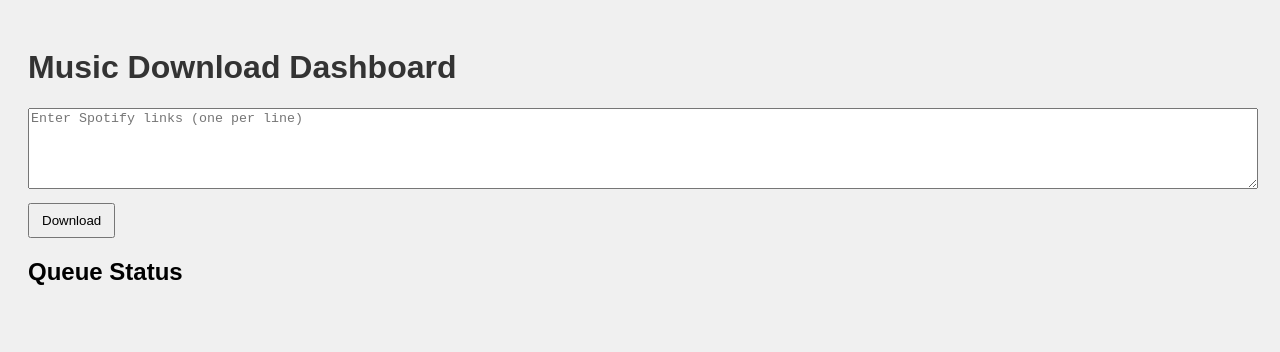
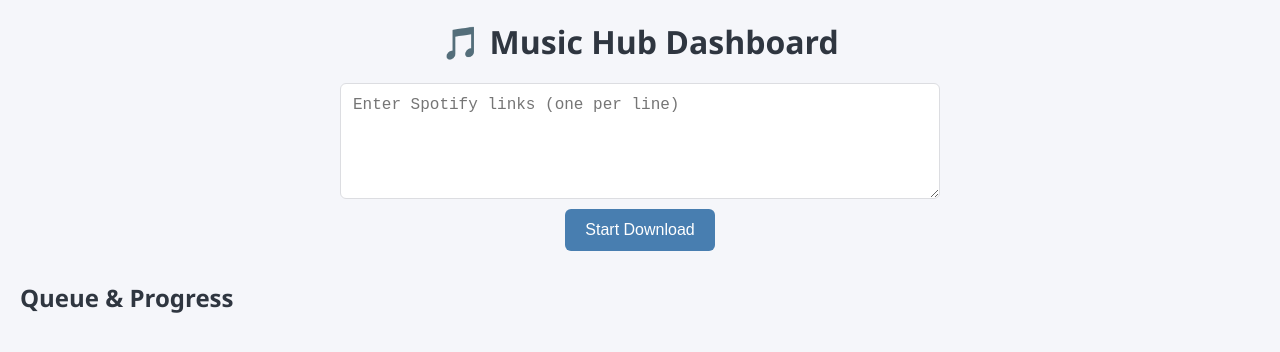
Before and after one commit to XGDegi/music-hub, a website: page public/index.html in a window 1280 px wide. Drawn offline with Linux system fonts and the light colour scheme.

Commit message:
Update index.html

```diff
--- a/public/index.html
+++ b/public/index.html
@@ -1,27 +1,44 @@
 <!DOCTYPE html>
-<html>
+<html lang="en">
 <head>
+  <meta charset="UTF-8">
   <title>Music Hub Dashboard</title>
+  <meta name="viewport" content="width=device-width, initial-scale=1.0">
   <style>
-    body { font-family: Arial, sans-serif; padding: 20px; background: #f0f0f0; }
-    h1 { color: #333; }
-    textarea { width: 100%; margin-bottom: 10px; }
-    button { padding: 8px 12px; }
-    ul { list-style: none; padding-left: 0; }
-    li { margin-bottom: 6px; background: #fff; padding: 6px 10px; border-radius: 4px; }
+    * { box-sizing: border-box; margin: 0; padding: 0; }
+    body { font-family: 'Segoe UI', Tahoma, Geneva, Verdana, sans-serif; background: #f5f6fa; color: #333; padding: 20px; }
+
+    h1 { text-align: center; margin-bottom: 20px; color: #2f3640; }
+    h2 { margin-top: 30px; margin-bottom: 10px; color: #2f3640; }
+
+    form { display: flex; flex-direction: column; align-items: center; margin-bottom: 30px; }
+    textarea { width: 90%; max-width: 600px; padding: 12px; border-radius: 6px; border: 1px solid #dcdde1; font-size: 16px; resize: vertical; }
+    button { margin-top: 10px; padding: 12px 20px; background: #487eb0; color: white; border: none; border-radius: 6px; font-size: 16px; cursor: pointer; transition: background 0.2s; }
+    button:hover { background: #40739e; }
+
+    #queue { list-style: none; padding-left: 0; display: flex; flex-direction: column; gap: 12px; }
+    .job-card { background: white; border-radius: 8px; padding: 16px; box-shadow: 0 3px 6px rgba(0,0,0,0.1); display: flex; flex-direction: column; gap: 12px; }
+    .job-header { font-weight: bold; color: #273c75; }
+
+    .progress-container { width: 100%; background: #dcdde1; border-radius: 6px; overflow: hidden; height: 20px; }
+    .progress-bar { width: 0%; height: 100%; background: #44bd32; text-align: center; color: white; font-size: 12px; line-height: 20px; transition: width 0.3s; }
+
+    .download-link { text-decoration: none; color: white; background: #44bd32; padding: 6px 12px; border-radius: 6px; font-size: 14px; width: fit-content; display: inline-block; margin-top: 6px; }
+    .download-link:hover { background: #4cd137; }
   </style>
 </head>
 <body>
-  <h1>Music Download Dashboard</h1>
 
-  <form id="downloadForm">
-    <textarea id="urls" placeholder="Enter Spotify links (one per line)" rows="5"></textarea><br>
-    <button type="submit">Download</button>
-  </form>
+<h1>🎵 Music Hub Dashboard</h1>
 
-  <h2>Queue Status</h2>
-  <ul id="queue"></ul>
+<form id="downloadForm">
+  <textarea id="urls" placeholder="Enter Spotify links (one per line)" rows="5"></textarea>
+  <button type="submit">Start Download</button>
+</form>
 
-  <script src="dashboard.js"></script>
+<h2>Queue & Progress</h2>
+<ul id="queue"></ul>
+
+<script src="dashboard.js"></script>
 </body>
 </html>
```
